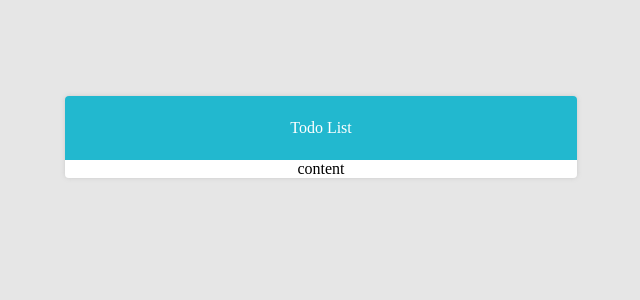
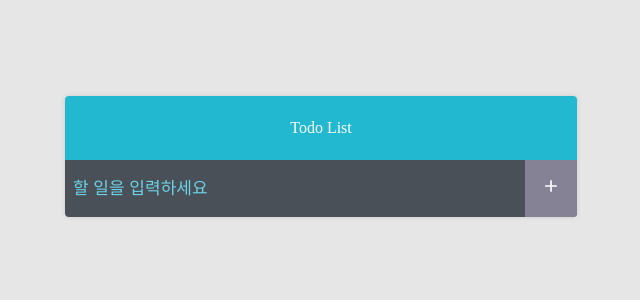
Before and after one commit to ss133600/PJ-todolist, a React (Create React App) app: page / in a window 1280 px wide. Shown: the top 300 px of the page, without its empty margins (319-959 px from the left). Built offline with nearby package versions, Linux system fonts and the light colour scheme.

Commit message:
TodoInsert 제작

```diff
--- a/src/App.js
+++ b/src/App.js
@@ -1,10 +1,11 @@
+import "./App.css";
 import TodoTemplate from "components/TodoTemplate";
-import "./App.css";
+import TodoInsert from "components/TodoInsert";
 
 function App() {
   return (
     <div className="App">
-      <TodoTemplate />
+      <TodoTemplate></TodoTemplate>
     </div>
   );
 }
--- /dev/null
+++ b/src/components/TodoInsert.js
@@ -0,0 +1,46 @@
+import React from "react";
+import { MdAdd } from "react-icons/md";
+import styled from "styled-components";
+
+const TodoInsertWrapper = styled.form`
+  display: flex;
+  background: #495057;
+  input {
+    background: none;
+    outline: none;
+    border: none;
+    padding: 0.5rem;
+    font-size: 17px;
+    line-height: 1.5px;
+    color: white;
+    &::placeholder {
+      color: #6dd2e6;
+    }
+    flex: 1;
+  }
+
+  button {
+    background: #868296;
+    outline: none;
+    border: none;
+    color: #fff;
+    padding: 1rem;
+    font-size: 20px;
+    transition: all 0.2s;
+    &:hover {
+      background: #adb5bd;
+    }
+  }
+`;
+const TodoInsert = () => {
+  return (
+    <TodoInsertWrapper>
+      <input type="text" placeholder="할 일을 입력하세요" />
+      <button>
+        <MdAdd />
+      </button>
+    </TodoInsertWrapper>
+  );
+};
+
+export default TodoInsert;
--- a/src/components/TodoTemplate.js
+++ b/src/components/TodoTemplate.js
@@ -1,9 +1,10 @@
 import React from "react";
 import styled from "styled-components";
+import TodoInsert from "./TodoInsert";
 
 const TodoWrapper = styled.div`
   width: 512px;
-  margin: 6rem auto;
+  margin: 6rem auto 0;
   border-radius: 4px;
   overflow: hidden;
   box-shadow: 0 0 5px #ccc;
@@ -28,7 +29,9 @@ const TodoTemplate = () => {
   return (
     <TodoWrapper>
       <AppTitle>Todo List</AppTitle>
-      <Content>content</Content>
+      <Content>
+        <TodoInsert />
+      </Content>
     </TodoWrapper>
   );
 };
```
